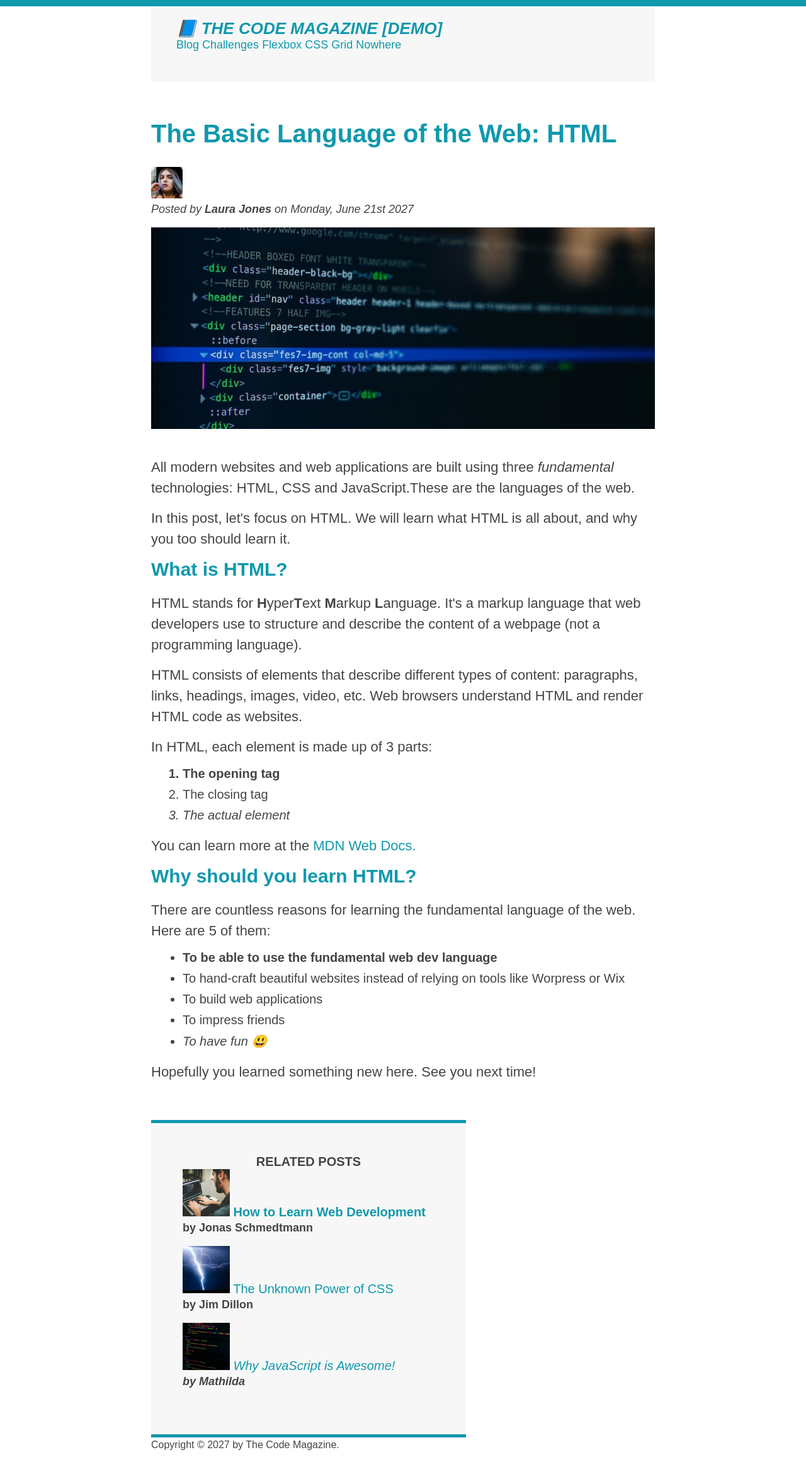
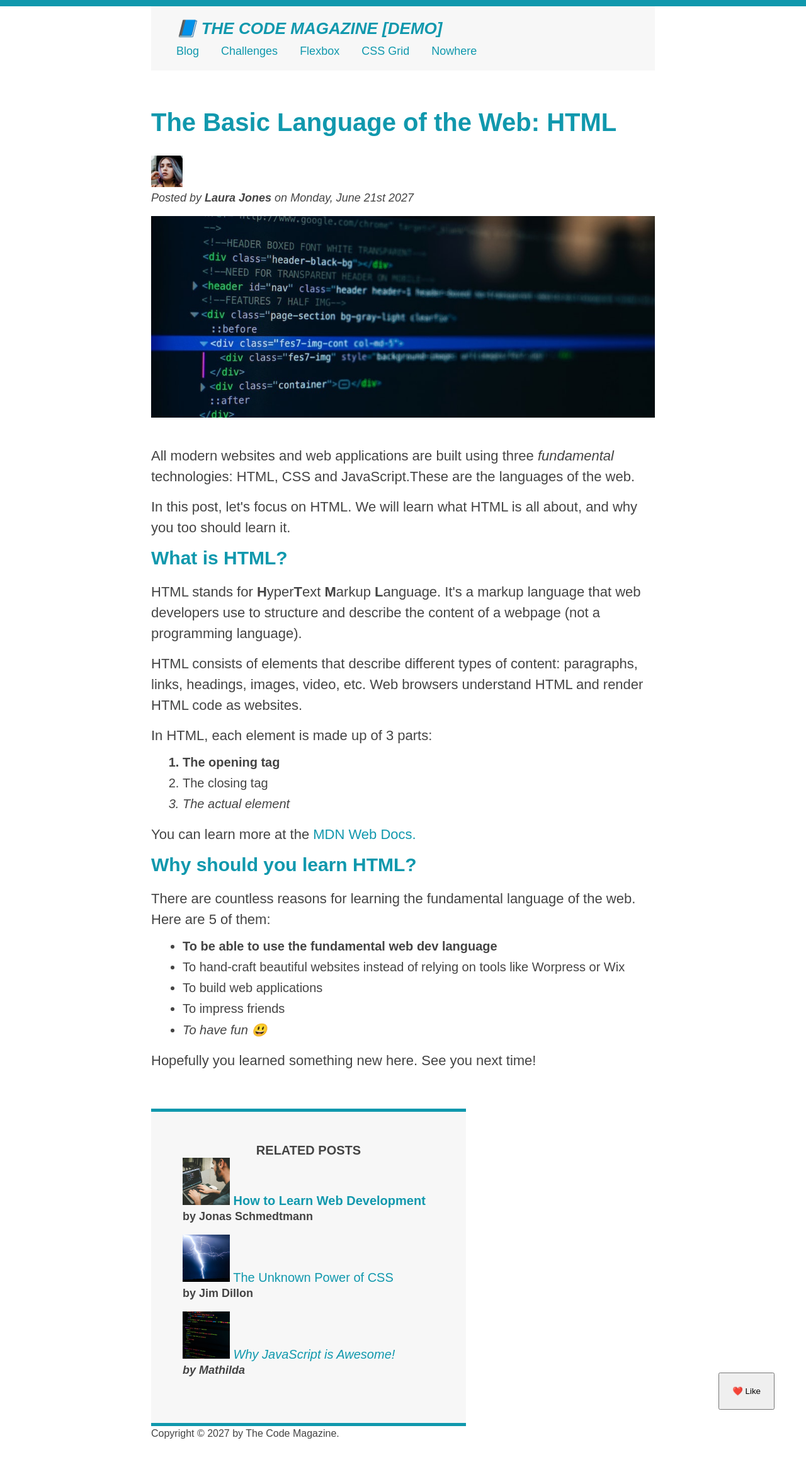
Before and after one commit to msedkiewicz/rwd-html-css, a plain HTML site: page First project/index.html in a window 1280 px wide. Shown: the whole page at 63% size. Drawn offline with Linux system fonts and the light colour scheme.

Commit message:
Add nav and floating button styling

```diff
--- a/First project/index.html
+++ b/First project/index.html
@@ -31,6 +31,7 @@
             Posted by <strong>Laura Jones</strong> on Monday, June 21st 2027
           </p>
           <img src="./img/post-img.jpg" alt="Post image" class="post-img" />
+          <button class="like">❤️ Like</button>
         </header>
 
         <p>
--- a/First project/style.css
+++ b/First project/style.css
@@ -3,10 +3,13 @@
   padding: 0;
 }
 
+/* Page sections */
+
 body {
   color: #444444;
   font-family: sans-serif;
   border-top: 10px solid #1098ad;
+  position: relative;
 }
 
 .container {
@@ -17,11 +20,20 @@ body {
   background-color: #f7f7f7;
   padding: 20px 40px;
   margin-bottom: 60px;
-  height: 80px;
 }
 
 nav {
   font-size: 18px;
+}
+
+nav a:link {
+  display: inline-block;
+  margin: 10px 30px 0 0;
+}
+
+nav a:link:last-child {
+  display: inline-block;
+  margin-right: 0;
 }
 
 .post-header {
@@ -40,6 +52,7 @@ aside {
   width: 500px;
 }
 
+/* Content elements */
 h1,
 h2,
 h3 {
@@ -131,3 +144,14 @@ a:active {
   width: 100%;
   height: auto;
 }
+
+/* floating button */
+
+button.like {
+  font-size: 22;
+  padding: 20px;
+  cursor: pointer;
+  position: absolute;
+  bottom: 50px;
+  right: 50px;
+}
```
